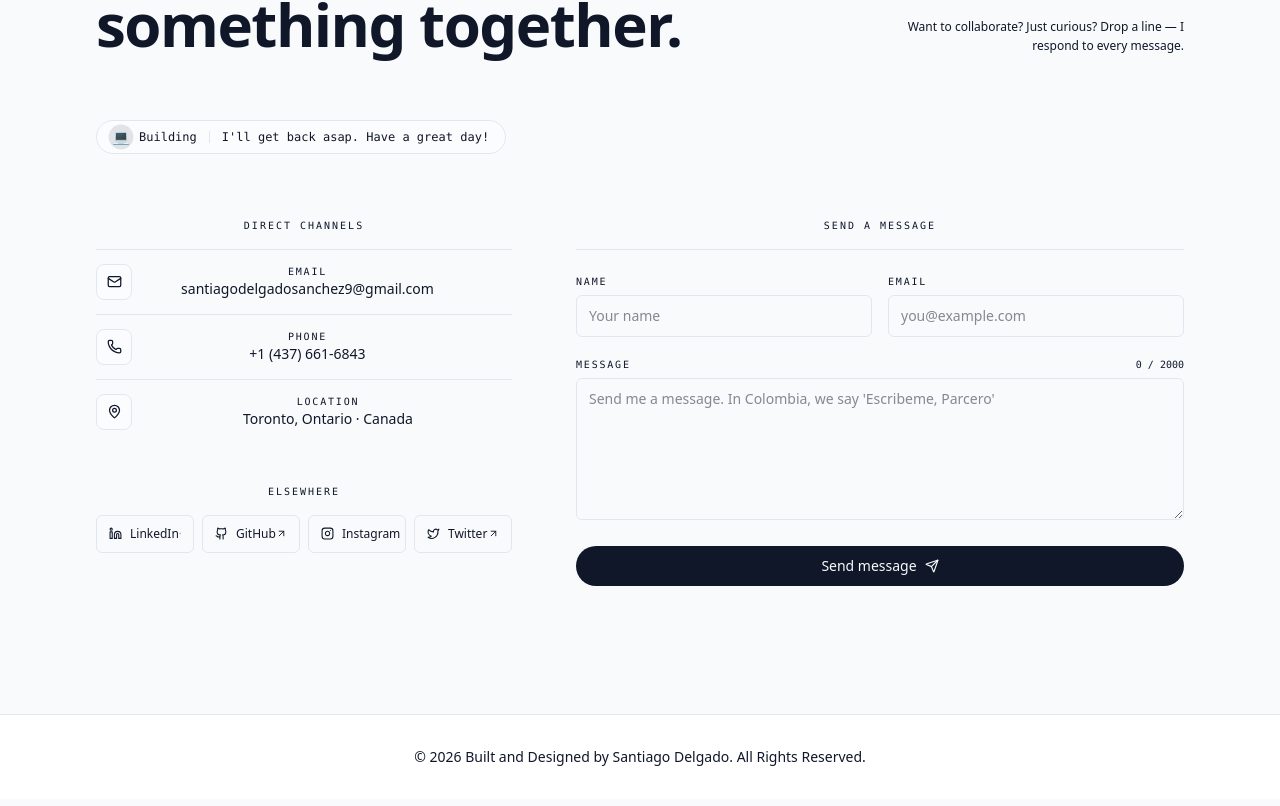
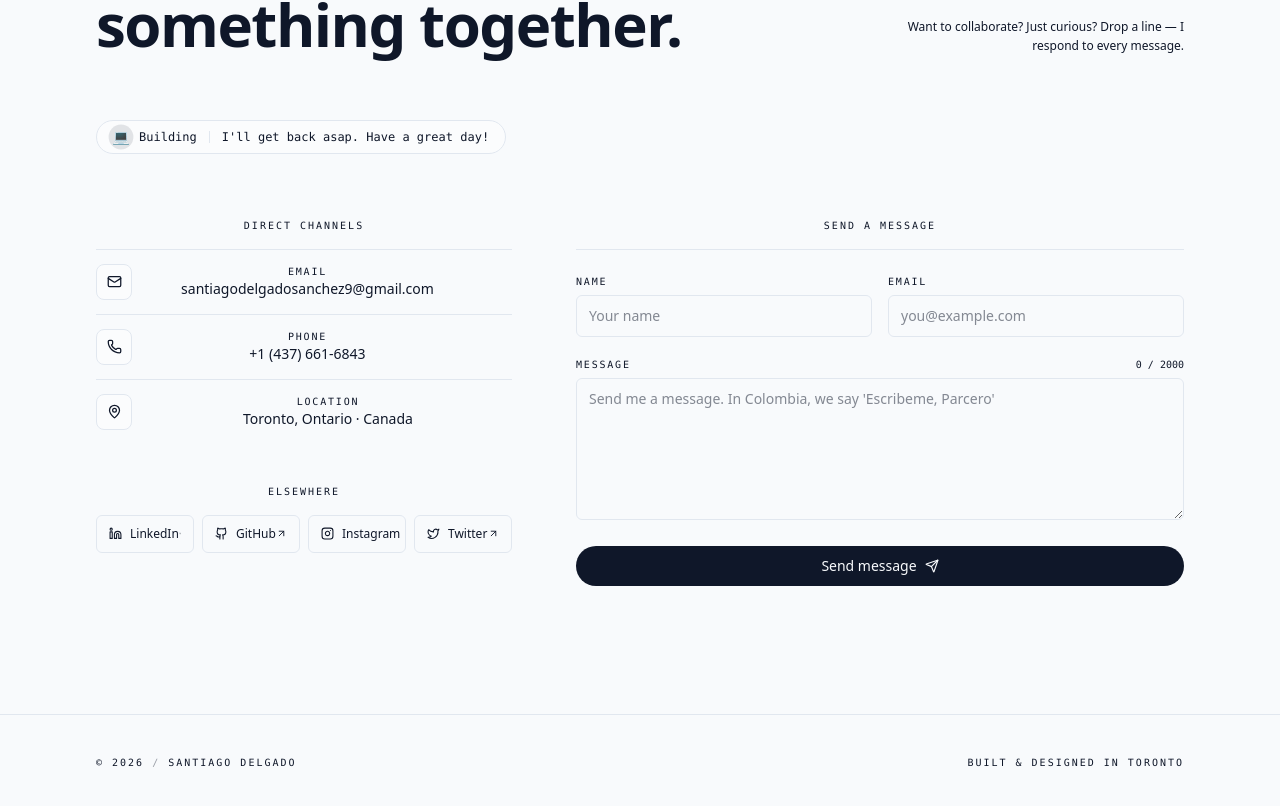
Before and after one commit to Santi2307/santi-portafolio, a React (Vite) app: page / in a window 1280 px wide. Shown: the part 6904-7710 px from the top of the page. Built offline with nearby package versions, Linux system fonts and the light colour scheme.

Commit message:
updates and fix bugs

```diff
--- a/src/components/Footer.jsx
+++ b/src/components/Footer.jsx
@@ -29,15 +29,22 @@ export const Footer = () => {
   const year = useCurrentYear();
 
   return (
-    <footer id="footer" className="border-t border-border bg-card px-4 py-8">
-      <div className="container mx-auto max-w-5xl text-center">
-        <p className="text-sm text-muted-foreground">
-          © {year}{" "}
-          <span className="bg-gradient-to-r from-indigo-400 to-fuchsia-400 bg-clip-text font-medium text-transparent">
+    <footer
+      id="footer"
+      className="border-t border-border bg-transparent px-4 py-10"
+    >
+      <div className="container mx-auto max-w-6xl">
+        <div className="flex flex-col items-center justify-between gap-4 font-mono text-[10px] uppercase tracking-[0.2em] text-muted-foreground sm:flex-row">
+          <span>
+            <span className="tabular-nums text-foreground">© {year}</span>
+            <span className="mx-2 opacity-40">/</span>
+            Santiago Delgado
+          </span>
 
+          <span className="flex items-center gap-2">
+            Built &amp; designed in Toronto
           </span>
-          Built and Designed by Santiago Delgado. All Rights Reserved.
-        </p>
+        </div>
       </div>
     </footer>
   );
```
